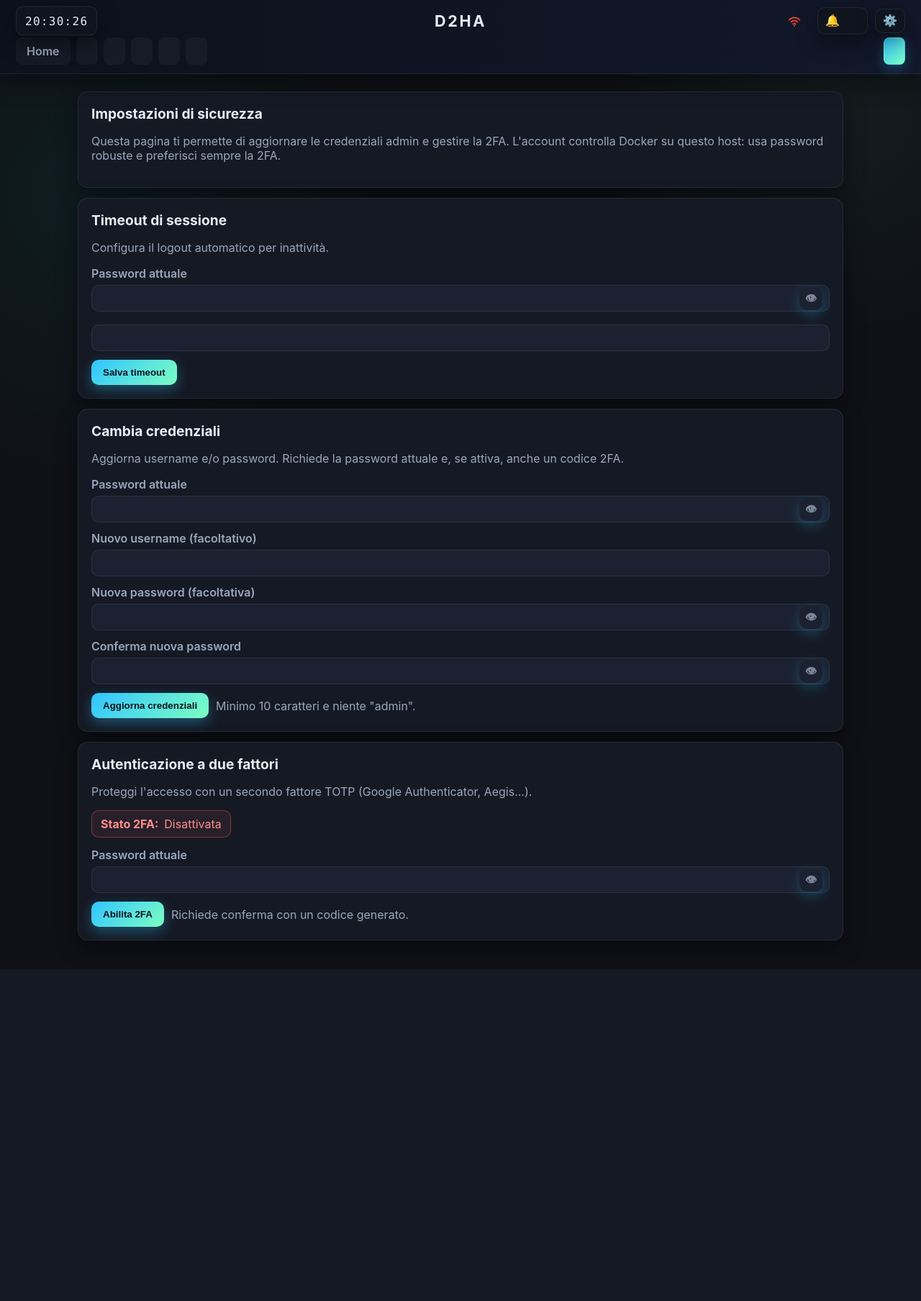
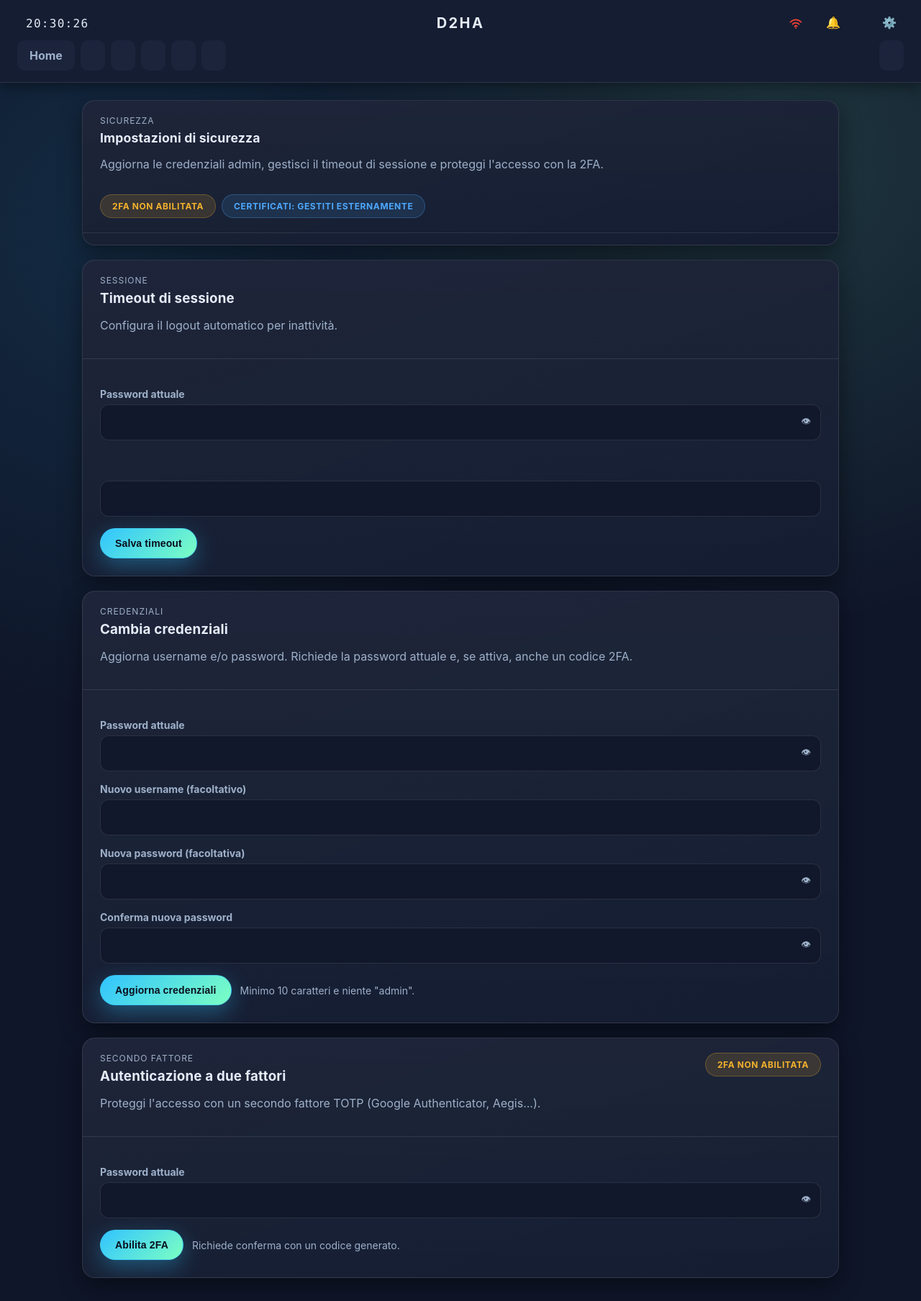
Before and after one commit to Arborae/docker2homeassistant, a Python web app: template d2ha/templates/security_settings.html in a window 1280 px wide. Shown: the whole page at 72% size. Before the commit the page ends 1347 px from the top, so only its background shows below. Run offline with Jinja, Linux system fonts and the light colour scheme; the template is opened without the code that fills it, so the values that code supplies are empty.

Commit message:
Refine security settings layout

```diff
--- a/d2ha/templates/security_settings.html
+++ b/d2ha/templates/security_settings.html
@@ -4,195 +4,123 @@
   <meta charset="UTF-8" />
   <meta name="viewport" content="width=device-width, initial-scale=1.0" />
   <title>D2HA – Sicurezza</title>
+  <link rel="stylesheet" href="{{ url_for('static', filename='css/d2ha-theme.css') }}">
   <style>
-                :root {
-      --bg: #0f1116;
-      --panel: #151924;
-      --panel-2: #1b2131;
-      --accent: #31c4ff;
-      --accent-2: #7cffc3;
-      --accent-gradient: linear-gradient(135deg, var(--accent), var(--accent-2));
-      --accent-glow: rgba(49,196,255,0.35);
-      --accent-glow-soft: rgba(49,196,255,0.25);
-      --accent-border-strong: rgba(49,196,255,0.55);
-      --accent-border: rgba(49,196,255,0.45);
-      --accent-border-soft: rgba(49,196,255,0.3);
-      --accent-surface: rgba(49,196,255,0.08);
-      --text: #e7ecf4;
-      --muted: #9aa7bd;
-      --border: rgba(255,255,255,0.08);
-      --shadow: 0 10px 30px rgba(0,0,0,0.45);
-      --header-bg: linear-gradient(90deg, #0d111c, #12182a);
-      --stack-header-bg: linear-gradient(135deg, #141927, #0f131d);
-      --control-surface: #0f141f;
-    }
-
-    body.theme-light {
-      --bg: #fff7ed;
-      --panel: #ffffff;
-      --panel-2: #fff3df;
-      --accent: #f97316;
-      --accent-2: #fb923c;
-      --accent-gradient: linear-gradient(135deg, var(--accent), var(--accent-2));
-      --accent-glow: rgba(249,115,22,0.3);
-      --accent-glow-soft: rgba(249,115,22,0.18);
-      --accent-border-strong: rgba(249,115,22,0.55);
-      --accent-border: rgba(249,115,22,0.42);
-      --accent-border-soft: rgba(249,115,22,0.26);
-      --accent-surface: rgba(249,115,22,0.08);
-      --text: #1f2937;
-      --muted: #4b5563;
-      --border: rgba(0,0,0,0.08);
-      --shadow: 0 8px 24px rgba(0,0,0,0.1);
-      --header-bg: linear-gradient(90deg, #fff3df, #ffe8d5);
-      --stack-header-bg: linear-gradient(135deg, #fff3df, #ffe0c2);
-      --control-surface: #fffaf3;
-    }
     * { box-sizing: border-box; }
     body {
       margin: 0;
-      font-family: "Inter", system-ui, -apple-system, "Segoe UI", sans-serif;
-      background: radial-gradient(circle at 10% 20%, rgba(0,255,255,0.05), transparent 25%),
-                  radial-gradient(circle at 90% 10%, rgba(124,255,195,0.05), transparent 20%),
-                  var(--bg);
-      color: var(--text);
+      font-family: var(--font-base);
+      background: var(--gradient-overlay), var(--color-bg);
+      color: var(--color-text);
       min-height: 100vh;
     }
     a { color: inherit; text-decoration: none; }
     header {
-      background: var(--header-bg);
-      border-bottom: 1px solid var(--border);
-      padding: 16px 22px 12px;
+      background: var(--color-surface);
+      border-bottom: 1px solid var(--color-border);
+      padding: var(--space-10) var(--space-12) var(--space-8);
       position: sticky;
       top: 0;
       z-index: 10;
-      box-shadow: var(--shadow);
+      box-shadow: var(--shadow-sm);
     }
     .brand-line {
       position: relative;
       display: flex;
       align-items: center;
       justify-content: center;
-      gap: 12px;
+      gap: var(--space-6);
       flex-wrap: wrap;
     }
     .brand-line h1 {
       margin: 0;
-      font-size: 1.35rem;
+      font-size: 1.25rem;
       letter-spacing: 0.12em;
       text-transform: uppercase;
       text-align: center;
     }
-    .brand-pill {
-      padding: 4px 10px;
-      border-radius: 999px;
-      border: 1px solid var(--border);
-      background: var(--accent-surface);
-      color: var(--accent);
-      font-size: 0.8rem;
-      letter-spacing: 0.04em;
-    }
     nav {
-      margin-top: 10px;
+      margin-top: var(--space-6);
       display: flex;
-      gap: 8px;
+      gap: var(--space-4);
       flex-wrap: wrap;
     }
     .tab {
-      padding: 8px 14px;
-      border-radius: 8px;
-      background: rgba(255,255,255,0.04);
-      color: var(--muted);
-      font-weight: 600;
+      padding: var(--space-5) var(--space-8);
+      border-radius: 10px;
+      background: var(--color-surface-muted);
+      color: var(--color-muted);
+      font-weight: 700;
       border: 1px solid transparent;
       transition: all 0.15s ease;
     }
-    .tab:hover { color: var(--text); border-color: var(--border); }
+    .tab:hover { color: var(--color-text); border-color: var(--color-border); }
     .tab.active {
-      background: var(--accent-gradient);
+      background: var(--gradient-accent);
       color: #0c121e;
-      box-shadow: 0 6px 18px var(--accent-glow);
+      box-shadow: 0 6px 18px rgba(49,196,255,0.25);
     }
-    .logout-link {
-      margin-left: auto;
-      background: var(--accent-gradient);
-      color: #0c121e;
-      box-shadow: 0 6px 18px var(--accent-glow-soft);
+    .logout-link { margin-left: auto; }
+    main {
+      max-width: 1100px;
+      margin: 0 auto;
+      padding: var(--space-12) var(--space-12) var(--space-16);
+      display: flex;
+      flex-direction: column;
+      gap: var(--space-10);
     }
-    .container {
-      max-width: 1100px;
-      margin: 24px auto 40px;
-      padding: 0 18px;
-      display: grid;
-      gap: 14px;
+    .card { padding: 0; }
+    .card-body { padding: var(--space-12); display: grid; gap: var(--space-10); }
+    .card-header {
+      padding: var(--space-10) var(--space-12);
+      border-bottom: 1px solid var(--color-border);
+      display: flex;
+      align-items: flex-start;
+      justify-content: space-between;
+      gap: var(--space-8);
+      flex-wrap: wrap;
     }
-    .card {
-      background: var(--panel);
-      border: 1px solid var(--border);
-      border-radius: 14px;
-      padding: 18px;
-      box-shadow: var(--shadow);
-    }
-    .card h2 {
-      margin: 0 0 6px;
-      font-size: 1.2rem;
-    }
-    .muted { color: var(--muted); }
-    form { display: grid; gap: 12px; margin-top: 12px; }
-    label { font-weight: 600; color: var(--muted); display: flex; flex-direction: column; gap: 6px; }
-    input {
-      width: 100%;
-      padding: 10px 12px;
-      border-radius: 10px;
-      border: 1px solid var(--border);
-      background: var(--panel-2);
-      color: var(--text);
-    }
+    .card-header h2, .card-header h3 { margin: 0; letter-spacing: 0.01em; }
+    .muted { color: var(--color-muted); }
+    .eyebrow { text-transform: uppercase; letter-spacing: 0.08em; font-size: var(--font-size-xs); margin: 0 0 var(--space-3); color: var(--color-muted); }
+    .form-grid { display: grid; gap: var(--space-8); }
+    .form-field { display: grid; gap: var(--space-3); }
+    .form-label { font-weight: 700; color: var(--color-muted); font-size: var(--font-size-sm); }
+    .help-text { color: var(--color-muted); font-size: var(--font-size-sm); }
+    .actions { display: flex; gap: var(--space-6); flex-wrap: wrap; align-items: center; }
+    .status-stack { display: flex; gap: var(--space-4); flex-wrap: wrap; align-items: center; }
     .password-input-wrapper { position: relative; display: flex; align-items: center; }
-    .password-input-wrapper input { padding-right: 42px; }
+    .password-input-wrapper .input { padding-right: 44px; }
     .password-toggle {
       position: absolute;
       top: 50%;
-      right: 10px;
+      right: var(--space-4);
       transform: translateY(-50%);
-      background: transparent;
+      background: none;
       border: none;
-      color: var(--muted);
+      color: var(--color-muted);
       cursor: pointer;
-      opacity: 0.75;
-      transition: opacity 0.15s ease;
-      font-size: 1rem;
-      line-height: 1;
-      padding: 4px;
-      height: 32px;
-      width: 32px;
+      padding: var(--space-3);
       display: inline-flex;
       align-items: center;
       justify-content: center;
+      border-radius: var(--radius-control);
+      transition: color 0.15s ease, background 0.15s ease;
     }
-    .password-toggle:hover { opacity: 1; }
-    input:focus { outline: 2px solid var(--accent-border); }
-    .actions { display: flex; gap: 10px; flex-wrap: wrap; align-items: center; }
-    button {
-      padding: 10px 16px;
-      border-radius: 10px;
-      border: none;
-      cursor: pointer;
-      font-weight: 700;
-      background: var(--accent-gradient);
-      color: #0c121e;
-      box-shadow: 0 6px 18px var(--accent-glow);
+    .password-toggle:hover { color: var(--color-text); background: var(--color-surface-muted); }
+    .pending-box {
+      border-top: 1px dashed var(--color-border);
+      padding: var(--space-10) 0 0;
+      display: grid;
+      gap: var(--space-6);
     }
-    button.secondary { background: rgba(255,255,255,0.06); color: var(--text); border: 1px solid var(--border); box-shadow: none; }
-    .status { padding: 8px 12px; border-radius: 10px; border: 1px solid var(--border); display: inline-flex; gap: 8px; align-items: center; }
-    .status.on { border-color: rgba(124,255,195,0.4); background: rgba(124,255,195,0.08); color: #7cffc3; }
-    .status.off { border-color: rgba(255,99,99,0.4); background: rgba(255,99,99,0.08); color: #ff8d8d; }
-    .section-title { font-size: 1rem; margin: 16px 0 6px; color: var(--muted); }
-    .pending-box { margin-top: 12px; padding: 12px; border-radius: 12px; border: 1px dashed var(--accent-border); background: var(--accent-surface); }
-    .qr-box { display: grid; gap: 10px; align-items: center; grid-template-columns: auto 1fr; }
-    .qr-box img { background: white; padding: 8px; border-radius: 10px; }
-    .secret-chip { padding: 6px 10px; border-radius: 10px; background: rgba(255,255,255,0.06); border: 1px solid var(--border); display: inline-block; }
-    @media (max-width: 700px) { .qr-box { grid-template-columns: 1fr; } nav { justify-content: flex-start; } }
+    .qr-box { display: grid; gap: var(--space-6); align-items: center; grid-template-columns: auto 1fr; }
+    .qr-box img { background: white; padding: var(--space-4); border-radius: var(--radius-control); box-shadow: var(--shadow-sm); }
+    .secret-chip { padding: var(--space-4) var(--space-8); border-radius: var(--radius-pill); background: var(--color-surface-muted); border: 1px solid var(--color-border); display: inline-block; font-weight: 700; }
+    @media (max-width: 700px) {
+      .qr-box { grid-template-columns: 1fr; }
+      nav { justify-content: flex-start; }
+    }
   </style>
   {% include 'partials/notifications_styles.html' %}
 </head>
@@ -213,126 +141,153 @@
     </nav>
   </header>
 
-  <div class="container">
+  <main>
     {% include 'partials/flash_messages.html' %}
 
-    <div class="card">
+    <section class="card">
+      <div class="card-header">
+        <div>
+          <p class="eyebrow">Sicurezza</p>
           <h2>Impostazioni di sicurezza</h2>
-      <p class="muted">Questa pagina ti permette di aggiornare le credenziali admin e gestire la 2FA. L'account controlla Docker su questo host: usa password robuste e preferisci sempre la 2FA.</p>
+          <p class="muted">Aggiorna le credenziali admin, gestisci il timeout di sessione e proteggi l'accesso con la 2FA.</p>
         </div>
+        <div class="status-stack">
+          <span class="status-pill {{ 'success' if two_factor_enabled else 'warn' }}">2FA {{ 'attiva' if two_factor_enabled else 'non abilitata' }}</span>
+          <span class="status-pill info">Certificati: gestiti esternamente</span>
+        </div>
+      </div>
+    </section>
 
-    <div class="card">
-      <h2>Timeout di sessione</h2>
+    <section class="card">
+      <div class="card-header">
+        <div>
+          <p class="eyebrow">Sessione</p>
+          <h3>Timeout di sessione</h3>
           <p class="muted">Configura il logout automatico per inattività.</p>
-      <form method="POST">
+        </div>
+      </div>
+      <div class="card-body">
+        <form method="POST" class="form-grid">
           <input type="hidden" name="action" value="update_session_timeout" />
-        <label>
-          Password attuale
+          <div class="form-field">
+            <label class="form-label">Password attuale</label>
             <div class="password-input-wrapper">
-            <input type="password" name="current_password" autocomplete="current-password" required />
+              <input type="password" name="current_password" class="input" autocomplete="current-password" required />
               <button type="button" class="password-toggle" aria-label="{{ t('password.toggle.show') }}" title="{{ t('password.toggle.show') }}">👁</button>
             </div>
-        </label>
+          </div>
           {% if two_factor_enabled %}
-        <label>
-          Codice 2FA corrente
-          <input type="text" name="current_totp_code" inputmode="numeric" autocomplete="one-time-code" />
-        </label>
+          <div class="form-field">
+            <label class="form-label">Codice 2FA corrente</label>
+            <input type="text" name="current_totp_code" class="input" inputmode="numeric" autocomplete="one-time-code" />
+          </div>
           {% endif %}
-        <label>
-          {{ t('security.session_timeout_label') }}
-          <div class="muted" style="font-weight: 400;">{{ t('security.session_timeout_hint') }}</div>
-          <input type="number" name="session_timeout_minutes" min="1" max="1440" value="{{ session_timeout_minutes }}" required />
-        </label>
+          <div class="form-field">
+            <label class="form-label">{{ t('security.session_timeout_label') }}</label>
+            <p class="help-text">{{ t('security.session_timeout_hint') }}</p>
+            <input type="number" name="session_timeout_minutes" class="input" min="1" max="1440" value="{{ session_timeout_minutes }}" required />
+          </div>
           <div class="actions">
-          <button type="submit">Salva timeout</button>
+            <button type="submit" class="btn-primary">Salva timeout</button>
           </div>
         </form>
       </div>
+    </section>
 
-    <div class="card">
-      <h2>Cambia credenziali</h2>
+    <section class="card">
+      <div class="card-header">
+        <div>
+          <p class="eyebrow">Credenziali</p>
+          <h3>Cambia credenziali</h3>
           <p class="muted">Aggiorna username e/o password. Richiede la password attuale e, se attiva, anche un codice 2FA.</p>
-      <form method="POST">
+        </div>
+      </div>
+      <div class="card-body">
+        <form method="POST" class="form-grid">
           <input type="hidden" name="action" value="change_credentials" />
-        <label>
-          Password attuale
+          <div class="form-field">
+            <label class="form-label">Password attuale</label>
             <div class="password-input-wrapper">
-            <input type="password" name="current_password" autocomplete="current-password" required />
+              <input type="password" name="current_password" class="input" autocomplete="current-password" required />
               <button type="button" class="password-toggle" aria-label="{{ t('password.toggle.show') }}" title="{{ t('password.toggle.show') }}">👁</button>
             </div>
-        </label>
+          </div>
           {% if two_factor_enabled %}
-        <label>
-          Codice 2FA corrente
-          <input type="text" name="current_totp_code" inputmode="numeric" autocomplete="one-time-code" />
-        </label>
+          <div class="form-field">
+            <label class="form-label">Codice 2FA corrente</label>
+            <input type="text" name="current_totp_code" class="input" inputmode="numeric" autocomplete="one-time-code" />
+          </div>
           {% endif %}
-        <label>
-          Nuovo username (facoltativo)
-          <input type="text" name="new_username" value="{{ current_username }}" autocomplete="username" />
-        </label>
-        <label>
-          Nuova password (facoltativa)
+          <div class="form-field">
+            <label class="form-label">Nuovo username (facoltativo)</label>
+            <input type="text" name="new_username" class="input" value="{{ current_username }}" autocomplete="username" />
+          </div>
+          <div class="form-field">
+            <label class="form-label">Nuova password (facoltativa)</label>
             <div class="password-input-wrapper">
-            <input type="password" name="new_password" autocomplete="new-password" />
+              <input type="password" name="new_password" class="input" autocomplete="new-password" />
               <button type="button" class="password-toggle" aria-label="{{ t('password.toggle.show') }}" title="{{ t('password.toggle.show') }}">👁</button>
             </div>
-        </label>
-        <label>
-          Conferma nuova password
+          </div>
+          <div class="form-field">
+            <label class="form-label">Conferma nuova password</label>
             <div class="password-input-wrapper">
-            <input type="password" name="new_password_confirm" autocomplete="new-password" />
+              <input type="password" name="new_password_confirm" class="input" autocomplete="new-password" />
               <button type="button" class="password-toggle" aria-label="{{ t('password.toggle.show') }}" title="{{ t('password.toggle.show') }}">👁</button>
             </div>
-        </label>
+          </div>
           <div class="actions">
-          <button type="submit">Aggiorna credenziali</button>
-          <span class="muted">Minimo 10 caratteri e niente "admin".</span>
+            <button type="submit" class="btn-primary">Aggiorna credenziali</button>
+            <span class="help-text">Minimo 10 caratteri e niente "admin".</span>
           </div>
         </form>
       </div>
+    </section>
 
-    <div class="card">
-      <h2>Autenticazione a due fattori</h2>
+    <section class="card">
+      <div class="card-header">
+        <div>
+          <p class="eyebrow">Secondo fattore</p>
+          <h3>Autenticazione a due fattori</h3>
           <p class="muted">Proteggi l'accesso con un secondo fattore TOTP (Google Authenticator, Aegis...).</p>
-      <div class="status {{ 'on' if two_factor_enabled else 'off' }}">
-        <strong>Stato 2FA:</strong>
-        <span>{{ 'Attiva' if two_factor_enabled else 'Disattivata' }}</span>
         </div>
-
+        <div class="status-stack">
+          <span class="status-pill {{ 'success' if two_factor_enabled else 'warn' }}">2FA {{ 'attiva' if two_factor_enabled else 'non abilitata' }}</span>
+        </div>
+      </div>
+      <div class="card-body">
         {% if not two_factor_enabled %}
-        <form method="POST" style="margin-top: 14px;">
+          <form method="POST" class="form-grid">
             <input type="hidden" name="action" value="enable_2fa" />
-          <label>
-            Password attuale
+            <div class="form-field">
+              <label class="form-label">Password attuale</label>
               <div class="password-input-wrapper">
-              <input type="password" name="current_password" autocomplete="current-password" required />
+                <input type="password" name="current_password" class="input" autocomplete="current-password" required />
                 <button type="button" class="password-toggle" aria-label="{{ t('password.toggle.show') }}" title="{{ t('password.toggle.show') }}">👁</button>
               </div>
-          </label>
+            </div>
             <div class="actions">
-            <button type="submit">Abilita 2FA</button>
-            <span class="muted">Richiede conferma con un codice generato.</span>
+              <button type="submit" class="btn-primary">Abilita 2FA</button>
+              <span class="help-text">Richiede conferma con un codice generato.</span>
             </div>
           </form>
         {% else %}
-        <form method="POST" style="margin-top: 14px;">
+          <form method="POST" class="form-grid">
             <input type="hidden" name="action" value="disable_2fa" />
-          <label>
-            Password attuale
+            <div class="form-field">
+              <label class="form-label">Password attuale</label>
               <div class="password-input-wrapper">
-              <input type="password" name="current_password" autocomplete="current-password" required />
+                <input type="password" name="current_password" class="input" autocomplete="current-password" required />
                 <button type="button" class="password-toggle" aria-label="{{ t('password.toggle.show') }}" title="{{ t('password.toggle.show') }}">👁</button>
               </div>
-          </label>
-          <label>
-            Codice 2FA corrente
-            <input type="text" name="current_totp_code" inputmode="numeric" autocomplete="one-time-code" required />
-          </label>
+            </div>
+            <div class="form-field">
+              <label class="form-label">Codice 2FA corrente</label>
+              <input type="text" name="current_totp_code" class="input" inputmode="numeric" autocomplete="one-time-code" required />
+            </div>
             <div class="actions">
-            <button type="submit" class="secondary">Disabilita 2FA</button>
-            <span class="muted">Servono password e codice valido.</span>
+              <button type="submit" class="btn-secondary">Disabilita 2FA</button>
+              <span class="help-text">Servono password e codice valido.</span>
             </div>
           </form>
         {% endif %}
@@ -349,20 +304,21 @@
                 <p class="muted" style="word-break: break-all;">URI: {{ provisioning_uri }}</p>
               </div>
             </div>
-          <form method="POST" style="margin-top: 12px;">
+            <form method="POST" class="form-grid">
               <input type="hidden" name="action" value="confirm_enable_2fa" />
-            <label>
-              Inserisci un codice generato dall'app
-              <input type="text" name="verify_totp_code" inputmode="numeric" autocomplete="one-time-code" required />
-            </label>
+              <div class="form-field">
+                <label class="form-label">Inserisci un codice generato dall'app</label>
+                <input type="text" name="verify_totp_code" class="input" inputmode="numeric" autocomplete="one-time-code" required />
+              </div>
               <div class="actions">
-              <button type="submit">Conferma e abilita 2FA</button>
+                <button type="submit" class="btn-primary">Conferma e abilita 2FA</button>
               </div>
             </form>
           </div>
         {% endif %}
       </div>
-  </div>
+    </section>
+  </main>
 
   <script>
     (function enhancePasswordInputs() {
```
Lines whose indentation alone changed are shown as unchanged.
